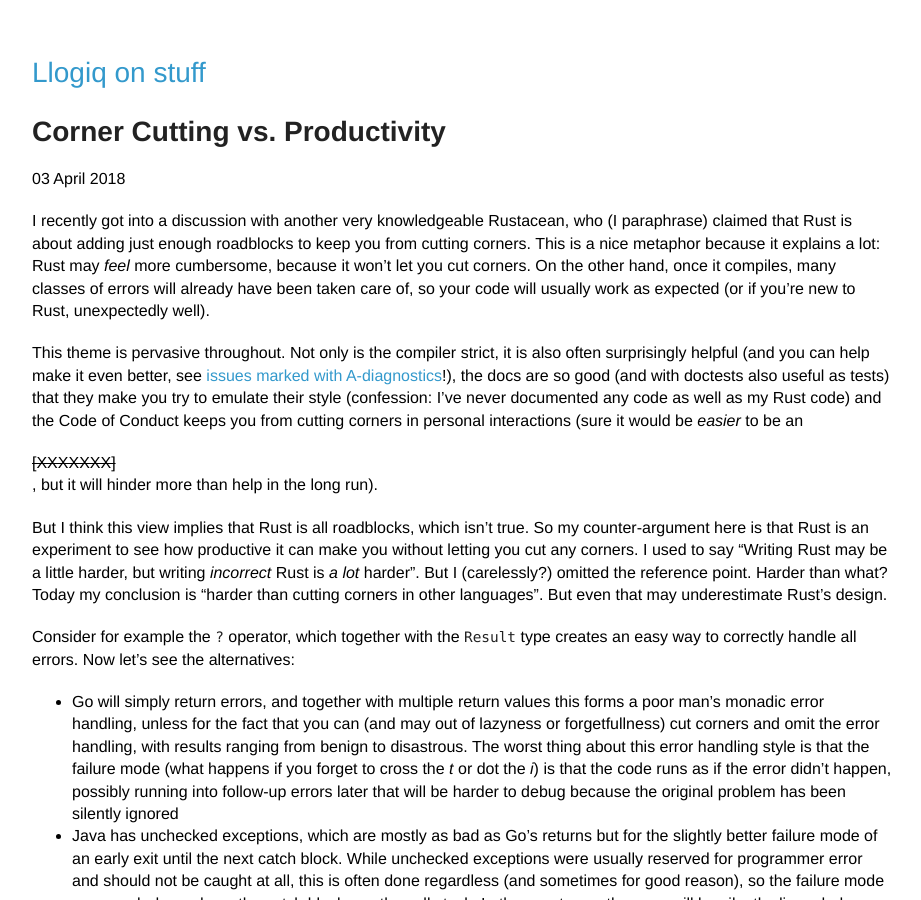
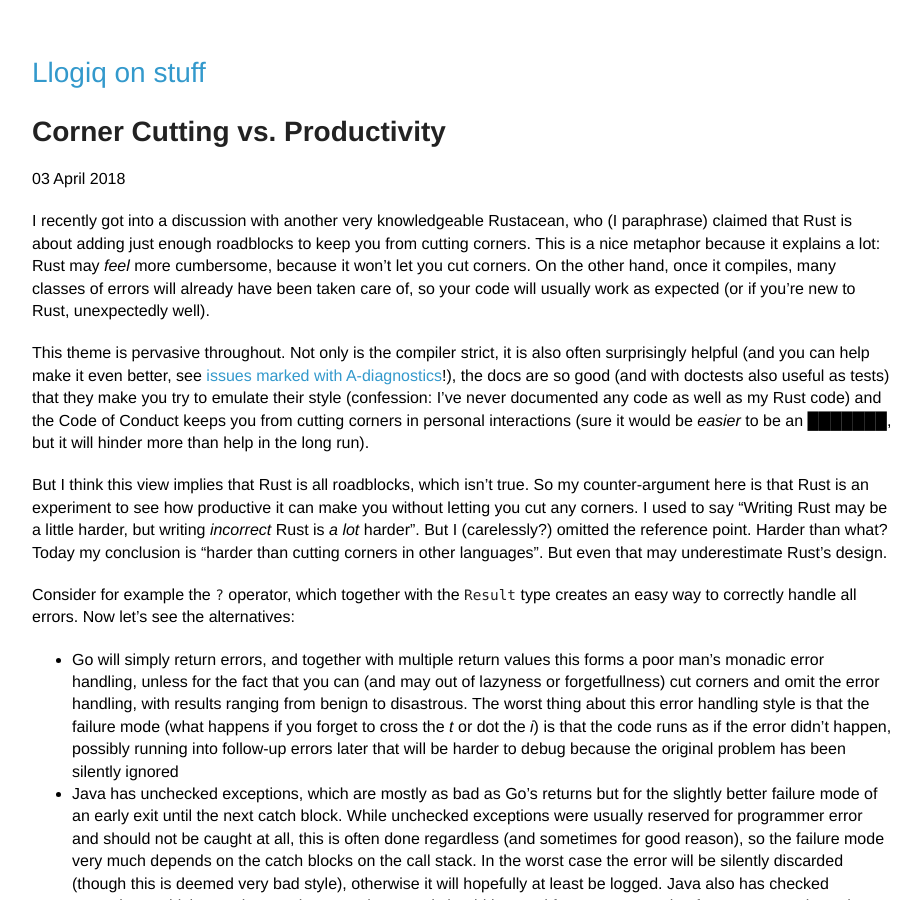
Before and after one commit to llogiq/llogiq.github.io, a Jekyll site: the page built from _posts/2018-04-03-corners.md, in a window 1280 px wide and 900 px high. Shown: the whole window, without its empty margins (178-1099 px from the left). Built offline with Jekyll 4.4.1, drawn with Linux system fonts in a browser that asks for light colours.

Commit message:
fix link and censorship

```diff
--- a/_posts/2018-04-03-corners.md
+++ b/_posts/2018-04-03-corners.md
@@ -10,11 +10,12 @@
 well).
 
 This theme is pervasive throughout. Not only is the compiler strict, it is also often surprisingly
-helpful (and you can help make it even better, see [issues marked with A-diagnostics](TODO)!), the
-docs are so good (and with doctests also useful as tests) that they make you try to emulate their
-style (confession: I've never documented any code as well as my Rust code) and the Code of Conduct
-keeps you from cutting corners in personal interactions (sure it would be *easier* to be an
-<s>[XXXXXXX]</s>, but it will hinder more than help in the long run).
+helpful (and you can help make it even better, see
+[issues marked with A-diagnostics](https://github.com/rust-lang/rust/issues?q=is%3Aopen+is%3Aissue+label%3AA-diagnostics)!),
+the docs are so good (and with doctests also useful as tests) that they make you try to emulate
+their style (confession: I've never documented any code as well as my Rust code) and the Code of
+Conduct keeps you from cutting corners in personal interactions (sure it would be *easier* to be an
+███████, but it will hinder more than help in the long run).
 
 But I think this view implies that Rust is all roadblocks, which isn't true. So my counter-argument
 here is that Rust is an experiment to see how productive it can make you without letting you cut
```
